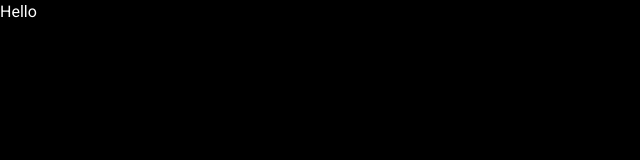
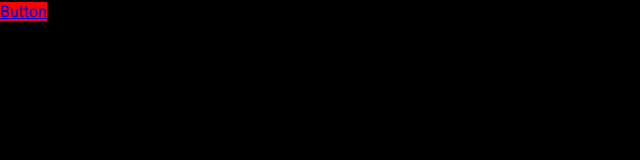
Before and after one commit to grigorydobrenko/flashcards, a React (Vite) app: page / in a window 1280 px wide. Shown: the top 160 px of the page, without its empty margins (0-640 px from the left). Built offline with nearby package versions, Linux system fonts and the light colour scheme.

Commit message:
add polymorphic button

```diff
--- a/src/App.tsx
+++ b/src/App.tsx
@@ -1,3 +1,11 @@
+import { Button } from './components/ui/button'
+
 export function App() {
-  return <div>Hello</div>
+  return (
+    <div>
+      <Button as={'a'} href={'/link'}>
+        Button
+      </Button>
+    </div>
+  )
 }
--- /dev/null
+++ b/src/components/ui/button/button.module.scss
@@ -0,0 +1,19 @@
+.primary {
+  background-color: red;
+}
+
+.secondary {
+  background-color: green;
+}
+
+.tertiary {
+  background-color: blue;
+}
+
+.link {
+  background-color: yellow;
+}
+
+.fullWidth {
+  width: 100%;
+}
--- /dev/null
+++ b/src/components/ui/button/button.tsx
@@ -0,0 +1,20 @@
+import { ComponentPropsWithoutRef, ElementType } from 'react'
+
+import s from './button.module.scss'
+
+export type ButtonProps<T extends ElementType = 'button'> = {
+  as?: T
+  variant?: 'primary' | 'secondary' | 'tertiary' | 'link'
+  fullWidth?: boolean
+  className?: string
+} & ComponentPropsWithoutRef<T>
+
+export const Button = <T extends ElementType = 'button'>(
+  props: ButtonProps<T> & Omit<ComponentPropsWithoutRef<T>, keyof ButtonProps<T>>
+) => {
+  const { variant = 'primary', fullWidth, className, as: Component = 'button', ...rest } = props
+
+  return (
+    <Component className={`${s[variant]} ${fullWidth ? s.fullWidth : ''} ${className}`} {...rest} />
+  )
+}
--- /dev/null
+++ b/src/components/ui/button/index.ts
@@ -0,0 +1 @@
+export * from './button.tsx'
```
Also changed, not shown: 1 other file (tests, documents, lock files or other folders).
